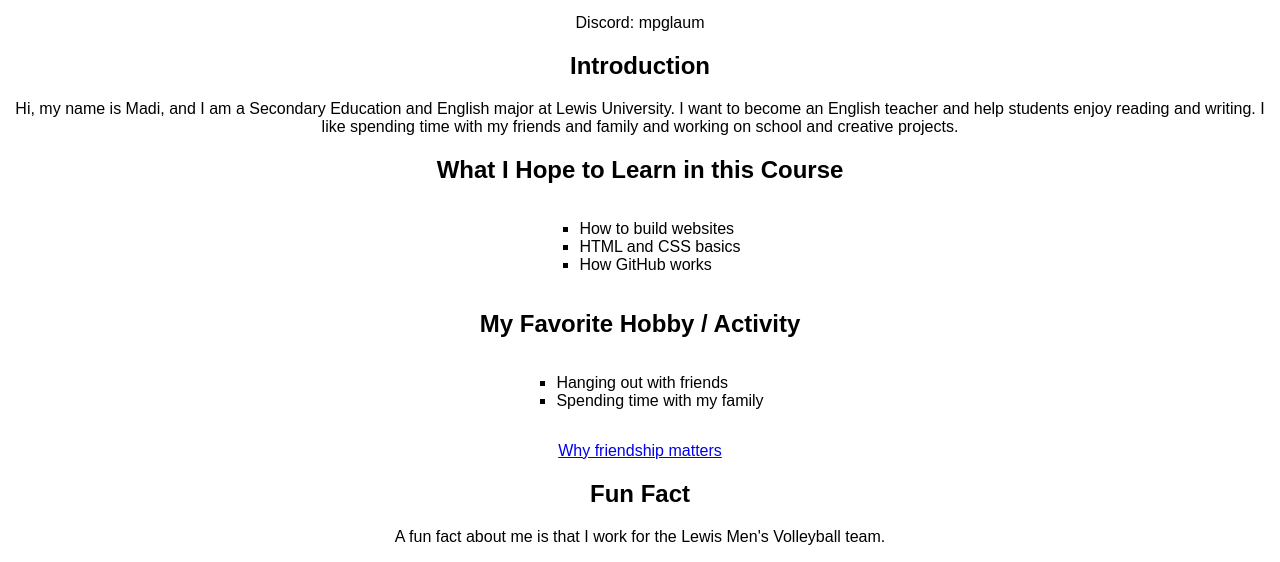
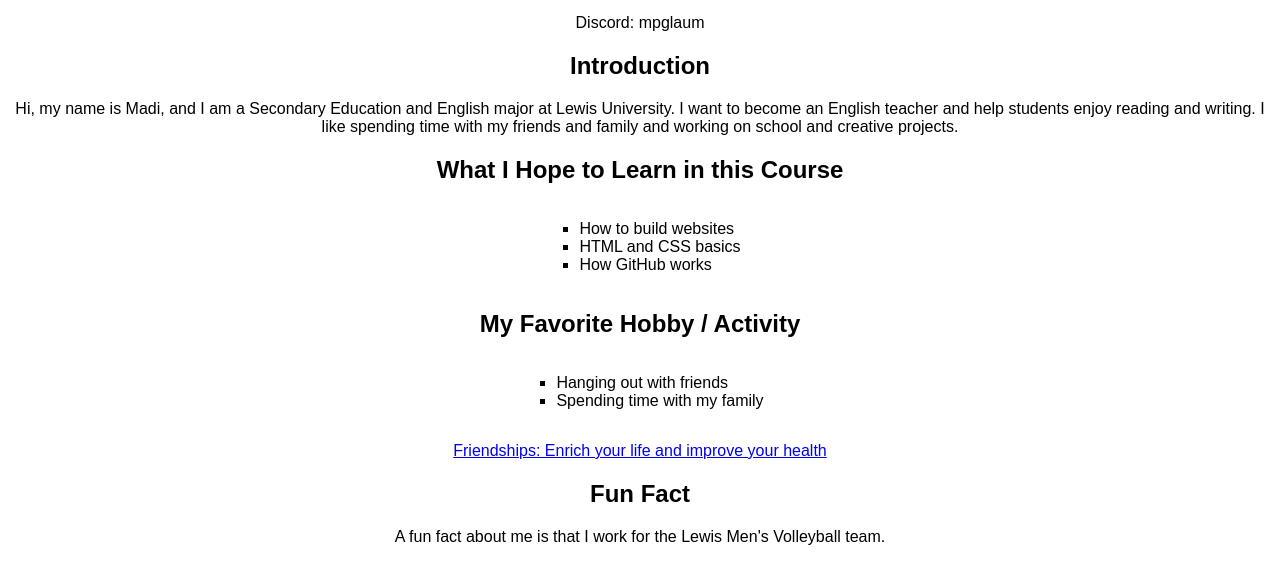
Before and after one commit to mpglaum/GTKEO, a plain HTML site: page index.html in a window 1280 px wide. Shown: the part 680-1242 px from the top of the page. Drawn offline with Linux system fonts and the light colour scheme.

Commit message:
Update index.html

```diff
--- a/index.html
+++ b/index.html
@@ -55,8 +55,8 @@
     </ul>
 
     <p>
-        <a href="https://www.psychologytoday.com/us/basics/friendship" target="_blank">
-            Why friendship matters
+        <a href="https://www.mayoclinic.org/healthy-lifestyle/adult-health/in-depth/friendships/art-20044860" target="_blank">
+           Friendships: Enrich your life and improve your health
         </a>
     </p>
 
```
